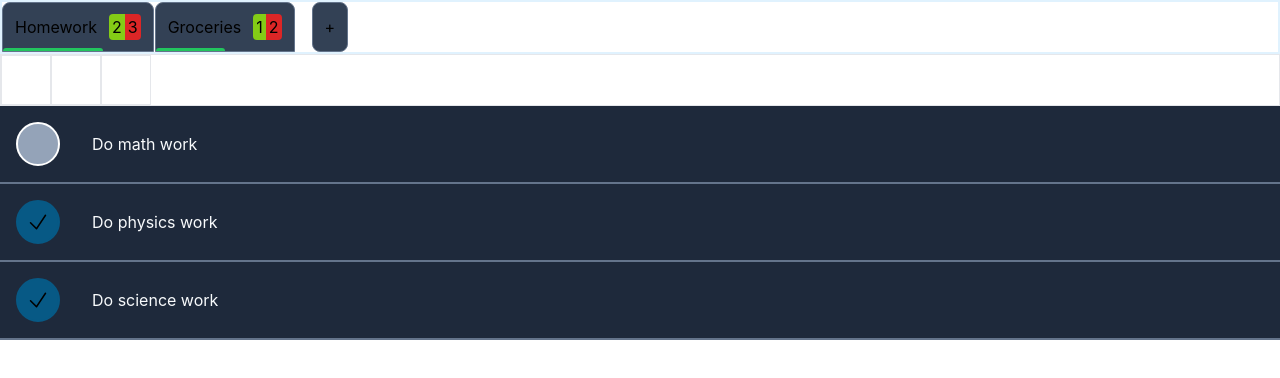
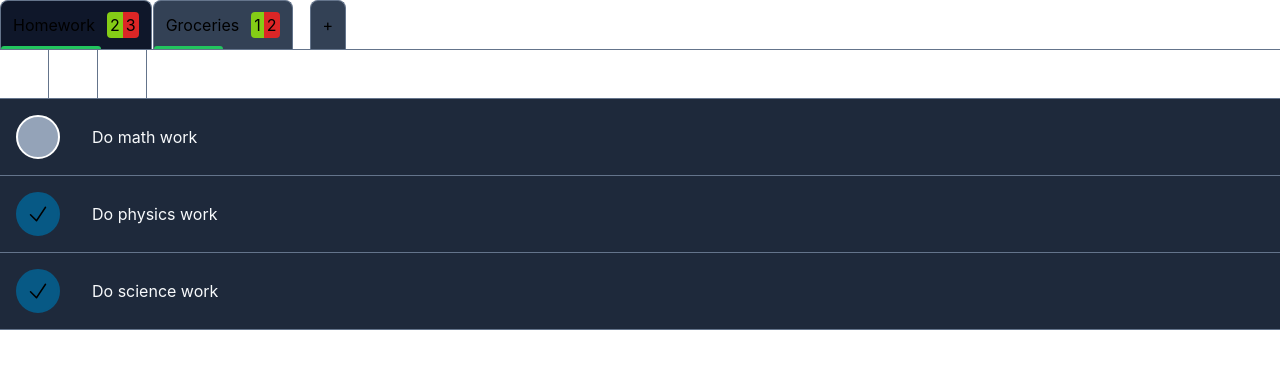
Before and after one commit to Scalpal/toDoList, a Next.js app: page / in a window 1280 px wide. Shown: the top 378 px of the page. Built offline with nearby package versions, Linux system fonts and the light colour scheme; what tailwindcss-percentage-width would draw is missing.

Commit message:
Feat: edit/delete list, edit task // styling

```diff
--- a/src/components/ActionNav.jsx
+++ b/src/components/ActionNav.jsx
@@ -7,15 +7,26 @@ import { ActiveListContext, FormTypeContext, ListContext } from '../pages/_app';
 const ActionNav = () => {
 
   const [formType, setFormType] = useContext(FormTypeContext);
+  const [lists, setLists] = useContext(ListContext);
+  const [activeList, setActiveList] = useContext(ActiveListContext);
+
+  const deleteList = useCallback(() => {
+    const previousOrNextListIndex = activeList.id - 1 >= 0 ? activeList.id - 1 : activeList.id + 1;
+
+    setActiveList(lists[previousOrNextListIndex]);
+
+    setLists(lists.filter(list => list.id !== activeList.id));
+
+  }, [lists, activeList, setActiveList, setLists]);
 
   return (
     <div
-      className="border"
+      className="border-y border-slate-500"
     >
 
       {/* Add task button */}
       <button
-        className="p-3 border"
+        className="p-3 border-r border-slate-500"
         onClick={() => setFormType('addTask')}
       >
         <PlusIcon className="h-6 w-6 text-white"/>
@@ -23,14 +34,17 @@ const ActionNav = () => {
 
       {/* Edit list button */}
       <button
-        className="p-3 border"
+        className="p-3 border-r border-slate-500"
+        onClick={() => setFormType('editList')}
       >
         <PencilSquareIcon className="h-6 w-6 text-white"/>
       </button>
 
       {/* Delete list button */}
       <button
-        className="p-3 border"
+        className="p-3 border-r border-slate-500"
+        onClick={deleteList}
+        disabled={lists.length === 1 ? true : false}
       >
         <TrashIcon className="h-6 w-6 text-white"/>
       </button>
--- a/src/components/FormComp.jsx
+++ b/src/components/FormComp.jsx
@@ -9,10 +9,6 @@ const validationSchema = yup.object().shape({
   listName: yup.string().required().max(100, "Max 100 characters for list's name.").label("List")
 });
 
-const initialValues = {
-  name: ""
-}
-
 
 const FormComp = () => {
 
@@ -20,23 +16,61 @@ const FormComp = () => {
   const [activeList, setActiveList] = useContext(ActiveListContext);
   const [formType, setFormType] = useContext(FormTypeContext);
 
-  // const initialValues = useMemo(() => {
-  //   switch (formType) {
-  //     case 'addList':
-  //       return {
-  //         listName: "",
-  //       };
+  const [inputInfos, setInputInfos] = useState([]);
 
-  //     case 'addTask':
-  //       return {
-  //         task: "",
-  //       }
+  useEffect(() => {
+    if (formType === "addList"){
+      setInputInfos(['Nom de la liste', "Mettez le nom de la liste !"]);
+    }
 
-  //   }
-  // }, [formType]);
+    if (formType === "editList"){
+      setInputInfos(['Nom de la liste', "Mettez le nouveau nom de la liste !"]);
+    }
+
+    if (formType === "addTask"){
+      setInputInfos(['Nom de la tâche', "Quelle est la tâche à faire ? "]);
+    }
+
+    if (formType.includes("editTask")){
+      setInputInfos(['Nom de la tâche', "Modifiez le nom de la tâche !"]);
+    }
+
+  }, [formType]);
 
 
-  console.log(initialValues)
+  const initialValues = useMemo(() => {
+    const formTypeSubStr = formType.replace(/[0-9]/g, '');
+    const taskIndex = formType.replace(/\D/g,'');
+
+    switch (formType) {
+      case 'addList':
+        return {
+          listName: "",
+        };
+
+      case 'editList':
+        return {
+          listName: activeList.name
+        }
+
+      case 'addTask':
+        return {
+          listName: "",
+        }
+
+      // Edit task
+      case formTypeSubStr + taskIndex:
+        return {
+          listName: "",
+        }
+
+      default:
+        return {
+          listName: "",
+        }
+    }
+  }, [formType]);
+
 
 
   const getAvailableId = useCallback(() => {
@@ -61,6 +95,8 @@ const FormComp = () => {
   const handleSubmit = useCallback(({listName}, { resetForm }) => {
 
     console.log("handleSubmit appellée ! ");
+    const formTypeSubStr = formType.replace(/[0-9]/g, '');
+    const taskIndex = formType.replace(/\D/g,'');
 
     let type = formType;
     switch (type) {
@@ -74,8 +110,26 @@ const FormComp = () => {
 
         setLists((lists) => [...lists, newList]);
 
+        setActiveList(newList);
+
         resetForm();
         setFormType("");
+        break;
+
+      case 'editList':
+        let updatedList = activeList;
+        updatedList.name = listName;
+
+        setLists(lists.map((list) => {
+          if (list.id === updatedList.id) {
+            return updatedList;
+          }
+
+          return (list);
+        }))
+
+        setFormType('');
+        resetForm();
         break;
 
       case 'addTask':
@@ -101,16 +155,31 @@ const FormComp = () => {
         setFormType("");
         break;
 
-        // setActiveList({
-        //   ...activeList,
-        //   thingsToDo: [
-        //     ...activeList.thingsToDo,
-        //     newTask
-        //   ]
-        // });
 
-      case 'editList':
+      // Edit task
+      case formTypeSubStr + taskIndex :
+        const taskIndexInt = Number.parseInt(taskIndex);
 
+        const updatedTask = {
+          task: listName,
+          isFinished: activeList.thingsToDo[taskIndexInt].isFinished
+        }
+
+        let updatedActiveListTasks = activeList;
+        updatedActiveListTasks.thingsToDo.splice(taskIndexInt, 1, updatedTask);
+
+        setActiveList(updatedActiveListTasks);
+
+        setLists(lists.map((list) => {
+          if (list.id === activeList.id) {
+            return activeList;
+          }
+
+          return list;
+        }))
+
+        resetForm();
+        setFormType("");
         break;
     }
 
@@ -123,27 +192,14 @@ const FormComp = () => {
         initialValues={initialValues}
         validationSchema={validationSchema}
         onSubmit={handleSubmit}
-        validator={() => ({name:"c bon"})}
       >
         <Form className="flex flex-col gap-4 p-4">
 
-          {formType === "addList" ?
+          {formType !== "" ?
             <FormInput
               name="listName"
-              label="Nom"
-              placeholder="Nom de la liste"
-              type="text"
-              className="border-2 border-indigo-700"
-              />
-              :
-            null
-          }
-
-          {formType === "addTask" ?
-            <FormInput
-              name="listName"
-              label="Nom de la tâche"
-              placeholder="La tâche"
+              label={inputInfos[0]}
+              placeholder={inputInfos[1]}
               type="text"
               className="border-2 border-indigo-700"
               />
@@ -153,8 +209,9 @@ const FormComp = () => {
 
           <button
             type="submit"
+            className='bg-slate-700 w-fit mx-auto px-3 py-2 rounded-xl'
           >
-            SUBMIT
+            {formType.includes('add') ? "Ajouter" : "Modifier"}
           </button>
         </Form>
       </Formik>
--- a/src/components/FormInput.jsx
+++ b/src/components/FormInput.jsx
@@ -9,14 +9,14 @@ const FormInput = (props) => {
         ({ field, meta }) => (
           <label
             name={label}
-            className="flex flex-col gap-2"
+            className="flex flex-col gap-2 w-[50%] mx-auto mt-4"
           >
             <span className="text-sm font-bold">{label}</span>
             <input
               {...field}
               {...otherProps}
               placeholder={placeholder}
-              className="border-2 px-2 py-1"
+              className="border px-2 py-1 rounded-xl bg-slate-700"
             />
             {meta.touched && meta.error ? (
               <span className="text-sm text-red-600 flex gap-2 items-center">
--- a/src/components/Layout.jsx
+++ b/src/components/Layout.jsx
@@ -7,34 +7,13 @@ import Link from 'next/link';
 
 const Layout = (props) => {
 
-  const { children } = props;
-
-  const [lists, setLists] = useContext(ListContext);
-  const [formType, setFormType] = useContext(FormTypeContext);
-
-  const testList = {
-    name: "test",
-    thingsToDo: [
-      {
-        task: "Do test work",
-        isFinished: true
-      }
-    ]
-  }
-
-  // const addList = useCallback(() => {
-
-  //   setLists([...lists, testList]);
-
-  // }, [lists, setLists])
+  const { children, activeList, lists, setFormType } = props;
 
   const handleForm = useCallback((e) => {
     const formTypeDataset = e.target.dataset.formtype;
 
     setFormType(formTypeDataset);
   }, [setFormType])
-
-    console.log(formType)
 
   return (
     <div
@@ -44,17 +23,25 @@ const Layout = (props) => {
         className="sticky top-0"
       >
         <nav
-          className="border-2 border-solid border-sky-100 flex gap-[1px] p-0 overflow-scroll"
+          className="flex gap-[1px] p-0 overflow-scroll"
         >
           {lists.map((listItem, index) => {
+            const activeListIndex = lists.findIndex(list => list.id === activeList.id);
+
+            const isActiveList = index === activeListIndex ? true : false;
+
+            let activeClassName = isActiveList ?
+              "flex p-3 bg-slate-900 rounded-t-lg gap-3 border border-slate-500 cursor-pointer relative border-b-0"
+              :
+              "flex p-3 bg-slate-700 rounded-t-lg gap-3 border border-slate-500 cursor-pointer relative border-b-0"
 
             return (
-              <ListHeader key={index} listItem={listItem} index={index} />
+              <ListHeader key={index} listItem={listItem} index={index} activeClassName={activeClassName} />
             )
           })}
 
           <button
-            className="bg-slate-700 border border-slate-500 rounded-lg px-3 ml-4"
+            className="bg-slate-700 border border-b-0 border-slate-500 rounded-t-lg px-3 ml-4"
             data-formtype="addList"
             onClick={(e) => handleForm(e)}
           >
@@ -63,10 +50,8 @@ const Layout = (props) => {
         </nav>
 
         <ActionNav />
-
       </div>
 
-      {/* the selected to do list is supposed to be here */}
       {children}
 
     </div>
--- a/src/components/ListHeader.jsx
+++ b/src/components/ListHeader.jsx
@@ -3,16 +3,14 @@ import { ActiveListContext, FormTypeContext, ListContext } from "../pages/_app";
 
 const ListHeader = (props) => {
 
-  const { listItem , index } = props;
+  const { listItem, index, activeClassName } = props;
 
   // let totalTasks = listItem.thingsToDo.length;
   const [tasksFinishedCount, setTasksFinishedCount] = useState(0);
   const [progressBarWidth, setProgressBarWidth] = useState(0);
 
-  // get the function to set list clicked, by using useContext
   const [activeList, setActiveList] = useContext(ActiveListContext);
   const [lists, setLists] = useContext(ListContext);
-
   const [formType, setFormType] = useContext(FormTypeContext);
 
   // Using this to get a copy of the list element at this index
@@ -20,7 +18,6 @@ const ListHeader = (props) => {
   const copyListItem = lists[listIndex];
 
   let totalTasks = copyListItem.thingsToDo.length;
-
   let tasks = copyListItem.thingsToDo;
 
   useEffect(() => {
@@ -37,7 +34,6 @@ const ListHeader = (props) => {
   }, [lists, tasks, setLists])
 
 
-
   useEffect(() => {
     setProgressBarWidth((tasksFinishedCount / totalTasks) * 100);
 
@@ -46,16 +42,18 @@ const ListHeader = (props) => {
   const handleActiveList = useCallback(() => {
     setFormType("");
     setActiveList(listItem);
-  })
+
+  }, [listItem, setActiveList, setFormType])
+
 
   return (
     <div
       key={index}
-      className="flex p-3 bg-slate-700 rounded-t-lg gap-3 border border-slate-500 cursor-pointer relative"
+      className={activeClassName}
       data-listindex={index}
       onClick={handleActiveList}
     >
-      <p> {listItem.name} </p>
+      <p className="whitespace-nowrap"> {listItem.name} </p>
       <p>
         <span className="p-[3px] rounded rounded-tr-none rounded-br-none bg-lime-500">{tasksFinishedCount}</span>
         <span className="p-[3px] rounded rounded-tl-none rounded-bl-none bg-red-600">{totalTasks}</span>
--- a/src/components/Task.jsx
+++ b/src/components/Task.jsx
@@ -1,14 +1,16 @@
 import React, { useContext, useEffect, useState, useCallback } from "react";
-import { ActiveListContext, ListContext } from "../pages/_app";
+import { FormTypeContext, ListContext } from "../pages/_app";
 import {CheckIcon} from '@heroicons/react/24/solid'
 
 
 const Task = (props) => {
 
-  const [activeList, setActiveList] = useContext(ActiveListContext);
+  const { activeList } = props;
+
   const [lists, setLists] = useContext(ListContext);
+  const [formType, setFormType] = useContext(FormTypeContext);
+
   const tasks = activeList.thingsToDo;
-
 
   const handleChange = (e) => {
     const isChecked = e.currentTarget.checked;
@@ -33,16 +35,21 @@ const Task = (props) => {
     return;
   }
 
+  const handleEditTask = useCallback((taskIndex) => {
+    setFormType("editTask" + taskIndex);
+
+  }, [setFormType])
+
   return (
     <React.Fragment>
       {tasks.length > 0 ? tasks.map(({ task, isFinished }, taskIndex) => {
         return (
           <div
             key={taskIndex}
-            className="flex items-center gap-8 bg-slate-800 border-b-2 border-b-slate-500 px-4"
+            className="flex items-center gap-8 bg-slate-800 border-b border-b-slate-500 px-4"
           >
             <label
-              for={task}
+              htmlFor={task}
               className='w-11 h-11 rounded-full border-2 p-2 my-4 duration-300'
               style={{
                 backgroundColor: isFinished ? 'rgb(7 89 133)' : 'rgb(148 163 184)',
@@ -60,11 +67,12 @@ const Task = (props) => {
               onChange={(e) => {handleChange(e)}}
             />
 
-            <h1
-              className="text-slate-50"
+            <p
+              className="text-slate-50 cursor-pointer"
+              onClick={() => handleEditTask(taskIndex)}
             >
               {task}
-            </h1>
+            </p>
           </div>
         )
       }) :
--- a/src/pages/_app.js
+++ b/src/pages/_app.js
@@ -12,7 +12,8 @@ const initialList =
       thingsToDo: [
         {
           task: "Do math work",
-          isFinished: false        },
+          isFinished: false
+        },
         {
           task: "Do physics work",
           isFinished: true
@@ -54,8 +55,8 @@ function MyApp({ Component, pageProps }) {
     <ListContext.Provider value={[lists, setLists]}>
     <ActiveListContext.Provider value={[activeList, setActiveList]}>
 
-      <Layout>
-        {formType !== "" ? <FormComp /> : <Task {...pageProps} />}
+      <Layout activeList={activeList} lists={lists} setFormType={setFormType} >
+        {formType !== "" ? <FormComp /> : <Task activeList={activeList} />}
 
       </Layout>
 
```
